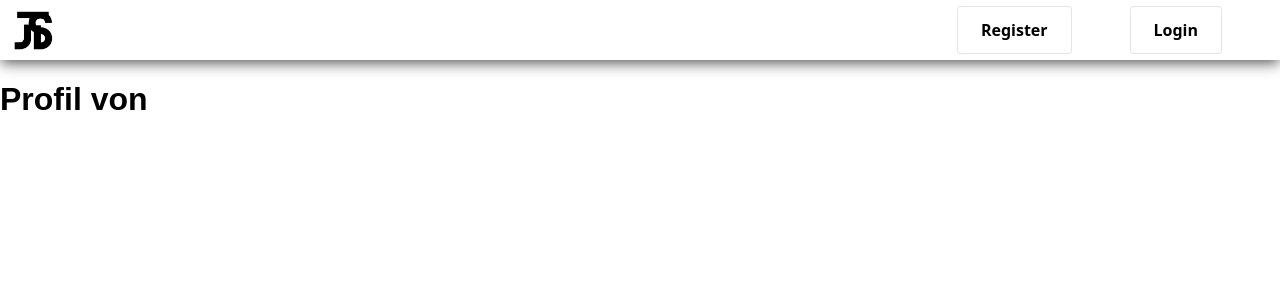
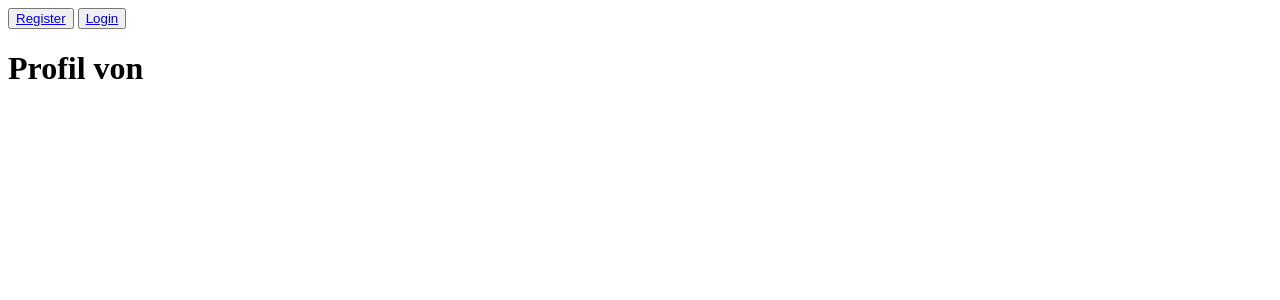
Before and after one commit to promaico/email_app, a Django app: template templates/profile.html in a window 1280 px wide. Shown: the top 300 px of the page. Run offline with Django 5.2, Linux system fonts and the light colour scheme; the template is opened without the code that fills it, so the values that code supplies are empty.

Commit message:
next commit

```diff
--- a/Email_App/settings.py
+++ b/Email_App/settings.py
@@ -43,6 +43,7 @@ INSTALLED_APPS = [
     'django.contrib.messages',
     'django.contrib.staticfiles',
     'users.apps.UsersConfig'
+    'email_profile.apps.Email_profileConfig'
 
 ]
 
@@ -119,7 +120,7 @@ AUTH_PASSWORD_VALIDATORS = [
 # Internationalization
 # https://docs.djangoproject.com/en/5.0/topics/i18n/
 
-LANGUAGE_CODE = 'en-us'
+LANGUAGE_CODE = 'de-ger'
 
 TIME_ZONE = 'UTC'
 
--- a/static/css/base.css
+++ b/static/css/base.css
@@ -1,30 +1,4 @@
-html{
-    height: 100%;
-    width: 100%;
-    margin: 0;
-    padding: 0;
-}
 
-body{
-    height: 100dvh;
-    width: 100dvw;
-    font-family: sans-serif;
-    margin: 0;
-    padding: 0;
-}
-
-
-nav{
-    width: 100%;
-    height: 60px;
-    top: 0;
-    right: 0;
-    left: 0;
-    -webkit-box-shadow: 0px 4px 13px -1px rgba(0,0,0,0.67);
-    box-shadow: 0px 4px 13px -1px rgba(0,0,0,0.67);
-    display: flex;
-    align-items: center;
-}
 
 .logo{
     width: 70%;
@@ -50,59 +24,3 @@ nav{
     height: 100%;
 
 }
-
-.navbar_items{
-    width: 30%;
-    display: flex;
-    justify-content: space-evenly;
-}
-
-a{
-    text-decoration: none;
-    color: black;
-    cursor: pointer;
-}
-
-.btn {
-    align-items: center;
-    background-color: #FFFFFF;
-    border: 1px solid rgba(0, 0, 0, 0.1);
-    border-radius: .25rem;
-    box-shadow: rgba(0, 0, 0, 0.02) 0 1px 3px 0;
-    box-sizing: border-box;
-    color: rgba(0, 0, 0, 0.85);
-    cursor: pointer;
-    display: inline-flex;
-    font-family: system-ui,-apple-system,system-ui,"Helvetica Neue",Helvetica,Arial,sans-serif;
-    font-size: 16px;
-    font-weight: 600;
-    justify-content: center;
-    line-height: 1.25;
-    margin: 0;
-    min-height: 3rem;
-    padding: calc(.875rem - 1px) calc(1.5rem - 1px);
-    position: relative;
-    text-decoration: none;
-    transition: all 250ms;
-    user-select: none;
-    -webkit-user-select: none;
-    touch-action: manipulation;
-    vertical-align: baseline;
-    width: auto;
-}
-.btn:hover,
-.btn:focus {
-    border-color: rgba(0, 0, 0, 0.15);
-    box-shadow: rgba(0, 0, 0, 0.1) 0 4px 12px;
-    color: rgba(0, 0, 0, 0.65);
-}
-.btn:hover {
-    transform: translateY(-1px);
-}
-.btn:active {
-    background-color: #F0F0F1;
-    border-color: rgba(0, 0, 0, 0.15);
-    box-shadow: rgba(0, 0, 0, 0.06) 0 2px 4px;
-    color: rgba(0, 0, 0, 0.65);
-    transform: translateY(0);
-}
--- a/templates/base.html
+++ b/templates/base.html
@@ -12,9 +12,7 @@
 </head>
 <body>
     <nav>
-        <div class="logo">
-            <a href="/"><img src="{% static 'img/logo.png' %}" alt="My image" class="logo_img"></a>
-        </div>
+
 
         <div class="navbar_items">
 
```
Also changed, not shown: view_emails_test/test.py (+59 -24 lines), db.sqlite3.
